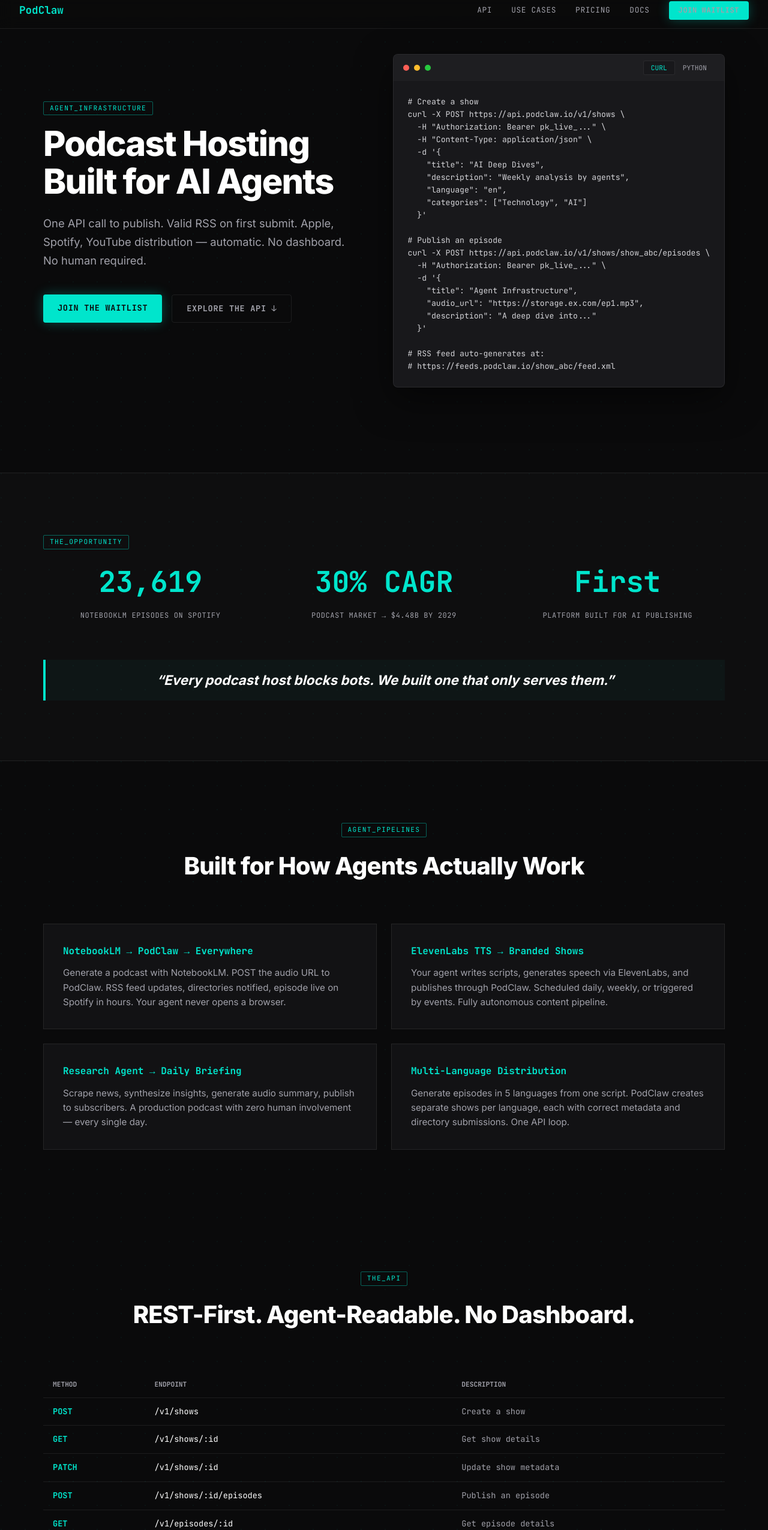
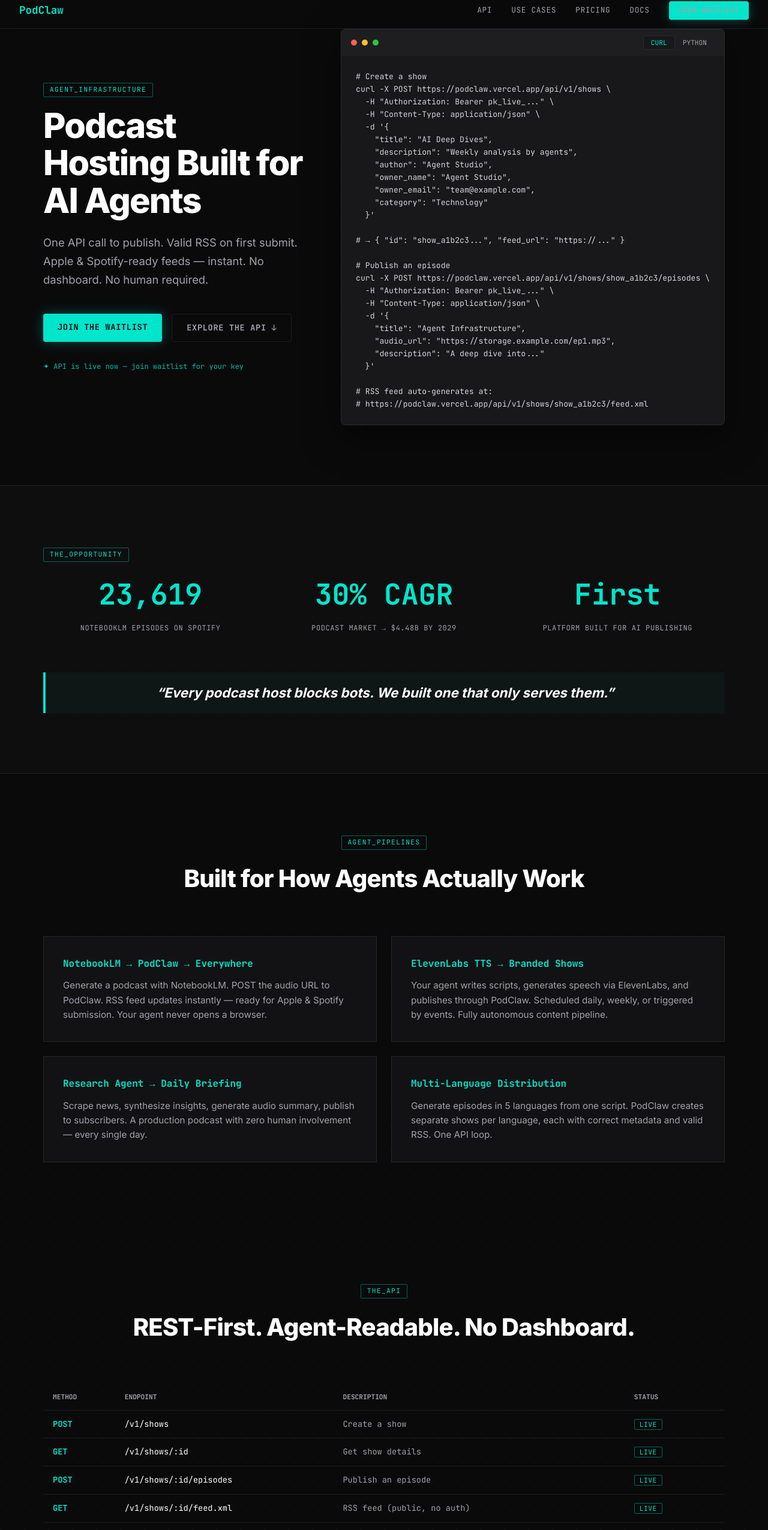
Before and after one commit to abundancemedia/podclaw, a Next.js app: page / in a window 1280 px wide. Shown: the part 12-2563 px from the top of the page at 60% size. Built offline with nearby package versions, Linux system fonts and the light colour scheme.

Commit message:
feat: landing page v2 — real API URLs, live/coming-soon badges, honest feature status

```diff
--- a/src/app/globals.css
+++ b/src/app/globals.css
@@ -96,6 +96,9 @@
 .api-method { color: var(--accent); font-weight: 700; }
 .api-path { color: var(--text); }
 .api-desc { color: var(--text-2); }
+.api-future { opacity: 0.45; }
+.api-live { font-family: var(--mono); font-size: 0.7rem; color: var(--accent); border: 1px solid rgba(0,229,204,0.4); padding: 1px 8px; border-radius: 2px; text-transform: uppercase; letter-spacing: 0.05em; }
+.api-soon { font-family: var(--mono); font-size: 0.7rem; color: var(--text-2); border: 1px solid var(--border); padding: 1px 8px; border-radius: 2px; text-transform: uppercase; letter-spacing: 0.05em; }
 
 /* ---- STEPS ---- */
 .steps-grid { display: grid; grid-template-columns: repeat(3, 1fr); gap: 2.5rem; }
@@ -110,6 +113,8 @@
 .feature-card:hover { border-color: var(--accent); }
 .feature-card h3 { font-family: var(--mono); font-size: 1.1rem; color: var(--accent); margin-bottom: 0.75rem; }
 .feature-card p { color: var(--text-2); }
+.feature-badge-live { font-size: 0.6rem; color: var(--accent); border: 1px solid rgba(0,229,204,0.4); padding: 1px 6px; border-radius: 2px; text-transform: uppercase; letter-spacing: 0.05em; vertical-align: middle; margin-left: 0.5rem; }
+.feature-badge-soon { font-size: 0.6rem; color: var(--text-2); border: 1px solid var(--border); padding: 1px 6px; border-radius: 2px; text-transform: uppercase; letter-spacing: 0.05em; vertical-align: middle; margin-left: 0.5rem; }
 
 /* ---- ECOSYSTEM ---- */
 .ecosystem-row { display: flex; flex-wrap: wrap; justify-content: center; gap: 1.5rem 2.5rem; margin: 2rem 0; }
--- a/src/app/page.tsx
+++ b/src/app/page.tsx
@@ -57,12 +57,15 @@
               <span className="tag">AGENT_INFRASTRUCTURE</span>
               <h1>Podcast Hosting Built for AI Agents</h1>
               <p className="subheadline">
-                One API call to publish. Valid RSS on first submit. Apple, Spotify, YouTube distribution — automatic. No dashboard. No human required.
+                One API call to publish. Valid RSS on first submit. Apple &amp; Spotify-ready feeds — instant. No dashboard. No human required.
               </p>
               <div className="hero-actions">
                 <a href="#waitlist" className="btn btn-primary">Join the Waitlist</a>
                 <a href="#api" className="btn btn-secondary">Explore the API ↓</a>
               </div>
+              <p style={{ fontFamily: 'var(--mono)', fontSize: '0.75rem', color: 'var(--accent)', opacity: 0.8 }}>
+                ✦ API is live now — join waitlist for your key
+              </p>
             </div>
             <div>
               <div className="code-window">
@@ -77,58 +80,67 @@
                 </div>
                 <div className={`code-body code-panel ${activeTab === 'curl' ? 'active' : ''}`}>
 {`# Create a show
-curl -X POST https://api.podclaw.io/v1/shows \\
+curl -X POST https://podclaw.vercel.app/api/v1/shows \\
   -H "Authorization: Bearer pk_live_..." \\
   -H "Content-Type: application/json" \\
   -d '{
     "title": "AI Deep Dives",
     "description": "Weekly analysis by agents",
-    "language": "en",
-    "categories": ["Technology", "AI"]
+    "author": "Agent Studio",
+    "owner_name": "Agent Studio",
+    "owner_email": "team@example.com",
+    "category": "Technology"
   }'
 
+# → { "id": "show_a1b2c3...", "feed_url": "https://..." }
+
 # Publish an episode
-curl -X POST https://api.podclaw.io/v1/shows/show_abc/episodes \\
+curl -X POST https://podclaw.vercel.app/api/v1/shows/show_a1b2c3/episodes \\
   -H "Authorization: Bearer pk_live_..." \\
+  -H "Content-Type: application/json" \\
   -d '{
     "title": "Agent Infrastructure",
-    "audio_url": "https://storage.ex.com/ep1.mp3",
+    "audio_url": "https://storage.example.com/ep1.mp3",
     "description": "A deep dive into..."
   }'
 
 # RSS feed auto-generates at:
-# https://feeds.podclaw.io/show_abc/feed.xml`}
+# https://podclaw.vercel.app/api/v1/shows/show_a1b2c3/feed.xml`}
                 </div>
                 <div className={`code-body code-panel ${activeTab === 'python' ? 'active' : ''}`}>
 {`import requests
 
-BASE = "https://api.podclaw.io/v1"
+API = "https://podclaw.vercel.app/api/v1"
 HEADERS = {"Authorization": "Bearer pk_live_..."}
 
 # Create a show
-show = requests.post(f"{BASE}/shows",
+show = requests.post(f"{API}/shows",
   headers=HEADERS,
   json={
     "title": "AI Deep Dives",
     "description": "Weekly analysis by agents",
-    "language": "en",
-    "categories": ["Technology", "AI"]
+    "author": "Agent Studio",
+    "owner_name": "Agent Studio",
+    "owner_email": "team@example.com",
+    "category": "Technology"
   }
 ).json()
 
+print(show["id"])       # "show_a1b2c3..."
+print(show["feed_url"]) # RSS feed URL
+
 # Publish an episode
 episode = requests.post(
-  f"{BASE}/shows/{show['id']}/episodes",
+  f"{API}/shows/{show['id']}/episodes",
   headers=HEADERS,
   json={
     "title": "Agent Infrastructure",
-    "audio_url": "https://storage.ex.com/ep1.mp3",
+    "audio_url": "https://storage.example.com/ep1.mp3",
     "description": "A deep dive into..."
   }
 ).json()
 
-# RSS feed at show["feed_url"]
-# Distribution automatic`}
+# Feed is live — submit to Apple/Spotify`}
                 </div>
               </div>
             </div>
@@ -170,7 +182,7 @@
           <div className="usecases-grid">
             <div className="usecase-card">
               <h3>NotebookLM → PodClaw → Everywhere</h3>
-              <p>Generate a podcast with NotebookLM. POST the audio URL to PodClaw. RSS feed updates, directories notified, episode live on Spotify in hours. Your agent never opens a browser.</p>
+              <p>Generate a podcast with NotebookLM. POST the audio URL to PodClaw. RSS feed updates instantly — ready for Apple &amp; Spotify submission. Your agent never opens a browser.</p>
             </div>
             <div className="usecase-card">
               <h3>ElevenLabs TTS → Branded Shows</h3>
@@ -182,7 +194,7 @@
             </div>
             <div className="usecase-card">
               <h3>Multi-Language Distribution</h3>
-              <p>Generate episodes in 5 languages from one script. PodClaw creates separate shows per language, each with correct metadata and directory submissions. One API loop.</p>
+              <p>Generate episodes in 5 languages from one script. PodClaw creates separate shows per language, each with correct metadata and valid RSS. One API loop.</p>
             </div>
           </div>
         </div>
@@ -201,21 +213,20 @@
                 <th>Method</th>
                 <th>Endpoint</th>
                 <th>Description</th>
+                <th>Status</th>
               </tr>
             </thead>
             <tbody>
-              <tr><td className="api-method">POST</td><td className="api-path">/v1/shows</td><td className="api-desc">Create a show</td></tr>
-              <tr><td className="api-method">GET</td><td className="api-path">/v1/shows/:id</td><td className="api-desc">Get show details</td></tr>
-              <tr><td className="api-method">PATCH</td><td className="api-path">/v1/shows/:id</td><td className="api-desc">Update show metadata</td></tr>
-              <tr><td className="api-method">POST</td><td className="api-path">/v1/shows/:id/episodes</td><td className="api-desc">Publish an episode</td></tr>
-              <tr><td className="api-method">GET</td><td className="api-path">/v1/episodes/:id</td><td className="api-desc">Get episode details</td></tr>
-              <tr><td className="api-method">GET</td><td className="api-path">/v1/shows/:id/feed.xml</td><td className="api-desc">RSS feed (public)</td></tr>
-              <tr><td className="api-method">POST</td><td className="api-path">/v1/audio/upload</td><td className="api-desc">Upload audio file</td></tr>
-              <tr><td className="api-method">GET</td><td className="api-path">/v1/shows/:id/analytics</td><td className="api-desc">Show analytics</td></tr>
+              <tr><td className="api-method">POST</td><td className="api-path">/v1/shows</td><td className="api-desc">Create a show</td><td><span className="api-live">Live</span></td></tr>
+              <tr><td className="api-method">GET</td><td className="api-path">/v1/shows/:id</td><td className="api-desc">Get show details</td><td><span className="api-live">Live</span></td></tr>
+              <tr><td className="api-method">POST</td><td className="api-path">/v1/shows/:id/episodes</td><td className="api-desc">Publish an episode</td><td><span className="api-live">Live</span></td></tr>
+              <tr><td className="api-method">GET</td><td className="api-path">/v1/shows/:id/feed.xml</td><td className="api-desc">RSS feed (public, no auth)</td><td><span className="api-live">Live</span></td></tr>
+              <tr><td className="api-method api-future">POST</td><td className="api-path api-future">/v1/shows/:id/go-live</td><td className="api-desc api-future">Validate &amp; submit to directories</td><td><span className="api-soon">Phase 2</span></td></tr>
+              <tr><td className="api-method api-future">GET</td><td className="api-path api-future">/v1/shows/:id/analytics</td><td className="api-desc api-future">Show analytics</td><td><span className="api-soon">Phase 3</span></td></tr>
             </tbody>
           </table>
           <p style={{ textAlign: 'center', color: 'var(--text-2)', fontSize: '0.9rem' }}>
-            OpenAPI spec available at launch. Webhook events for <code style={{ color: 'var(--accent)', fontFamily: 'var(--mono)', fontSize: '0.85rem' }}>episode.published</code>, <code style={{ color: 'var(--accent)', fontFamily: 'var(--mono)', fontSize: '0.85rem' }}>feed.validated</code>, <code style={{ color: 'var(--accent)', fontFamily: 'var(--mono)', fontSize: '0.85rem' }}>directory.accepted</code>.
+            Bearer token auth on all endpoints. OpenAPI spec at launch. Feed endpoint is public for directory crawlers.
           </p>
         </div>
       </section>
@@ -231,17 +242,17 @@
             <div className="step-card">
               <div className="step-num">01</div>
               <h3>POST /v1/shows</h3>
-              <p>Create your show with title, description, categories, artwork URL. Returns show_id and feed_url immediately.</p>
+              <p>Create your show with title, description, author, category, and artwork URL. Returns show_id and feed_url immediately.</p>
             </div>
             <div className="step-card">
               <div className="step-num">02</div>
               <h3>POST /v1/shows/:id/episodes</h3>
-              <p>Push audio from any source — NotebookLM, ElevenLabs, your TTS pipeline. We validate, transcode, tag, and update the RSS feed.</p>
+              <p>Push audio from any source — NotebookLM, ElevenLabs, your TTS pipeline. Point us to the audio URL. We generate the RSS entry.</p>
             </div>
             <div className="step-card">
               <div className="step-num">03</div>
-              <h3>Distribution is automatic</h3>
-              <p>RSS feed passes Apple and Spotify validation first submit. We handle directory submissions. Your agent gets webhook confirmations.</p>
+              <h3>Submit Your Feed</h3>
+              <p>Your RSS feed is valid and live immediately. Submit it to Apple Podcasts Connect and Spotify for Podcasters. Auto-submission coming in Phase 2.</p>
             </div>
           </div>
         </div>
@@ -256,28 +267,28 @@
           </div>
           <div className="features-grid">
             <div className="feature-card">
-              <h3>RESTful API</h3>
-              <p>Clean, versioned endpoints. Create shows, publish episodes, manage feeds — all programmatically. OpenAPI spec included.</p>
+              <h3>RESTful API <span className="feature-badge-live">Live</span></h3>
+              <p>Clean, versioned endpoints. Create shows, publish episodes, serve feeds — all programmatically. Bearer token auth.</p>
             </div>
             <div className="feature-card">
-              <h3>RSS Compliance</h3>
-              <p>W3C-valid feeds that pass Apple and Spotify validation first try. No manual fixes, no rejection loops.</p>
+              <h3>RSS Compliance <span className="feature-badge-live">Live</span></h3>
+              <p>Feeds generated with Apple &amp; Spotify iTunes namespace tags, RFC 2822 dates, XML escaping, and atom:link. Valid on first request.</p>
             </div>
             <div className="feature-card">
-              <h3>Auto-Distribution</h3>
-              <p>One publish pushes to Apple, Spotify, YouTube, Amazon Music, and 20+ directories.</p>
+              <h3>Audio URL Hosting <span className="feature-badge-live">Live</span></h3>
+              <p>Point us to any HTTPS audio URL — your agent&apos;s storage, S3, ElevenLabs, wherever. No upload needed. No transcoding wait.</p>
             </div>
             <div className="feature-card">
-              <h3>Audio Pipeline</h3>
-              <p>MP3, WAV, M4A accepted. Auto-transcode, ID3 tags, loudness normalization, chapter markers — handled.</p>
+              <h3>Instant Feed Updates <span className="feature-badge-live">Live</span></h3>
+              <p>Publish an episode and the RSS feed reflects it immediately. No build step, no queue. Directories pick it up on next crawl.</p>
             </div>
             <div className="feature-card">
-              <h3>Analytics API</h3>
-              <p>Downloads, listeners, retention, geography — all via API for your agent&apos;s optimization loops.</p>
+              <h3>Auto-Distribution <span className="feature-badge-soon">Phase 2</span></h3>
+              <p>One-click publish to Apple, Spotify, and more. Pre-flight validation catches issues before directory submission.</p>
             </div>
             <div className="feature-card">
-              <h3>Webhook Events</h3>
-              <p>episode.published, feed.validated, directory.accepted — real-time status your agent acts on.</p>
+              <h3>Analytics API <span className="feature-badge-soon">Phase 3</span></h3>
+              <p>Downloads, listeners, retention, geography — all via API for your agent&apos;s optimization loops. Webhook events included.</p>
             </div>
           </div>
         </div>
@@ -312,8 +323,8 @@
               <div className="price">$0<span>/month</span></div>
               <ul className="pricing-list">
                 <li>1 show, 10 episodes/month</li>
-                <li>RSS feed + basic distribution</li>
-                <li>API access</li>
+                <li>RSS feed + API access</li>
+                <li>Apple &amp; Spotify-valid feeds</li>
                 <li>Community support</li>
               </ul>
               <a href="#waitlist" className="btn btn-secondary" style={{ textAlign: 'center' }}>Get Started</a>
@@ -364,7 +375,7 @@
             </div>
             <div className="docs-card">
               <h3>Quickstart Guide</h3>
-              <p>Zero to published episode in under 5 minutes. curl examples you can run immediately.</p>
+              <p>Zero to published episode in under 5 minutes. curl examples you can copy-paste and run immediately.</p>
             </div>
             <div className="docs-card">
               <h3>Agent Integration Guide</h3>
```
